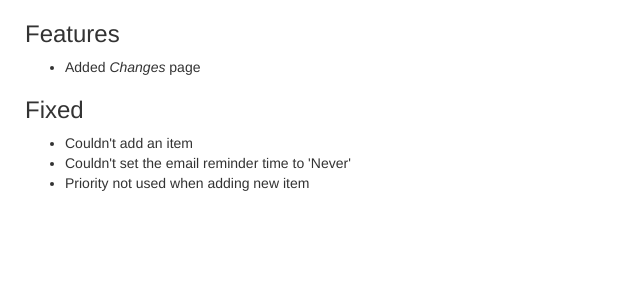
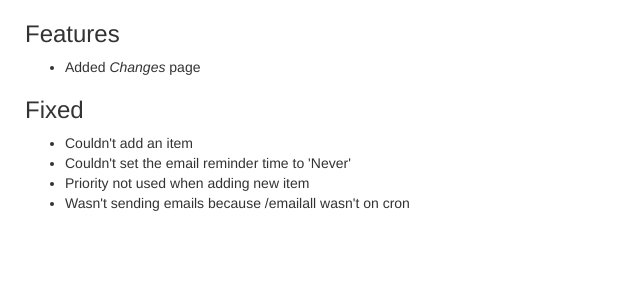
Before and after one commit to spudtrooper/toooodoooos, a Python web app: template templates/changes.html in a window 1280 px wide. Shown: the part 166-466 px from the top of the page, without its empty margins (0-640 px from the left). Run offline with Jinja, Linux system fonts and the light colour scheme; the template is opened without the code that fills it, so the values that code supplies are empty; some libraries are stand-ins or nearby versions.

Commit message:
add changes entry for fixing emailall cron changes

```diff
--- a/templates/_changes.html
+++ b/templates/_changes.html
@@ -9,5 +9,6 @@
     <li>Couldn't add an item</li>
     <li>Couldn't set the email reminder time to 'Never'</li>
     <li>Priority not used when adding new item</li>
+    <li>Wasn't sending emails because /emailall wasn't on cron</li>
   </ul>
 </div>
```
